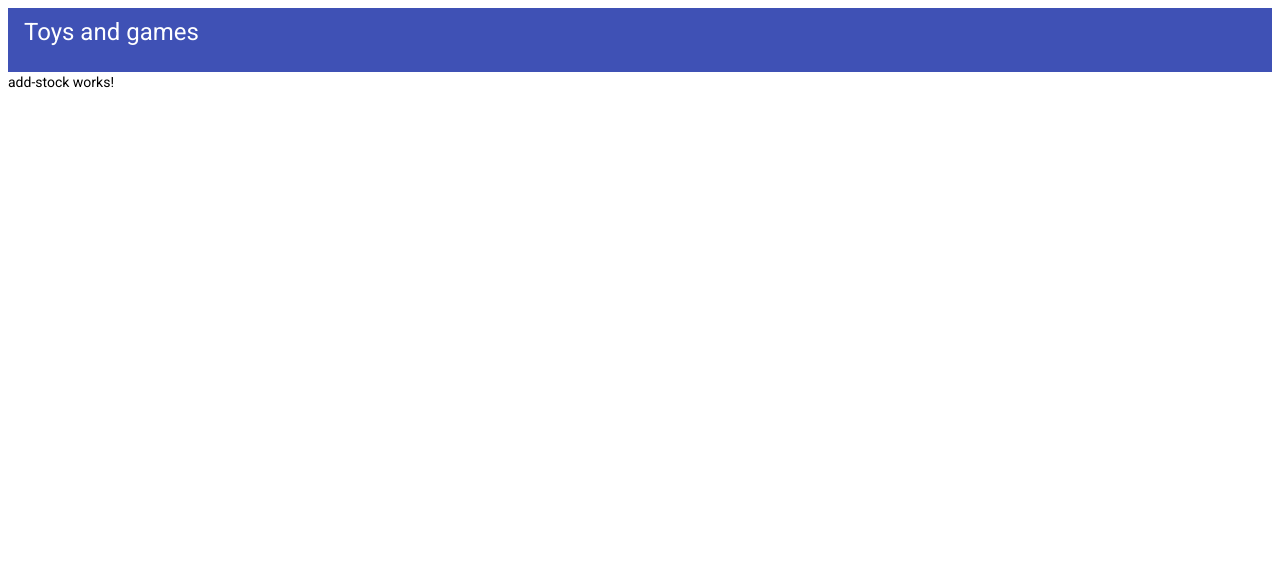
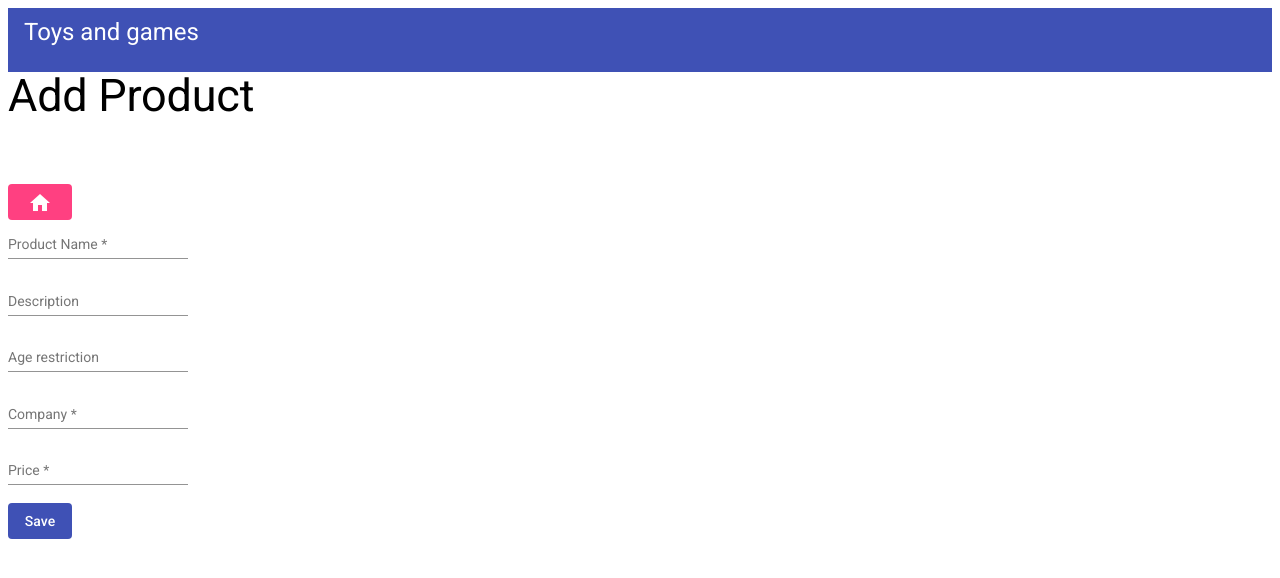
Before and after one commit to JonathanVega08/StockManagement-UI, an Angular app: page /add in a window 1280 px wide. Shown: the top 578 px of the page. Built offline with nearby package versions, Linux system fonts and the light colour scheme; no server answers.

Commit message:
Implemented form to add products.

```diff
--- a/src/app/add-stock/add-stock.component.html
+++ b/src/app/add-stock/add-stock.component.html
@@ -1 +1,77 @@
-<p>add-stock works!</p>
+<h1 class="mat-display-2">Add Product</h1>
+<button color="accent" mat-flat-button routerLink="/home"><mat-icon>home</mat-icon></button>
+<form [formGroup]="productForm" (ngSubmit)="onSubmit()">
+    <div>
+        <mat-form-field>
+            <mat-label>Product Name</mat-label>
+            <input matInput formControlName="name">
+        </mat-form-field>
+    </div>
+    <div *ngIf="name.invalid && (name.dirty || name.touched)"
+    class="alert alert-danger">
+        <div *ngIf="name.errors.required">
+            Name is required.
+          </div>
+          <div *ngIf="name.errors.maxlength">
+            Name must not have more than 50 characters
+          </div>
+    </div>
+   <div>
+    <mat-form-field >
+        <mat-label>Description</mat-label>
+        <input matInput formControlName="description">
+    </mat-form-field>
+   </div>
+   <div *ngIf="description.invalid && (description.dirty || description.touched)"
+    class="alert alert-danger">
+          <div *ngIf="description.errors.maxlength">
+            Description must not have more than 100 characters
+          </div>
+    </div>
+   <div>
+    <mat-form-field >
+        <mat-label>Age restriction</mat-label>
+        <input matInput formControlName="ageRestriction" type="number">
+    </mat-form-field>
+   </div>
+   <div *ngIf="ageRestriction.invalid && (ageRestriction.dirty || ageRestriction.touched)"
+    class="alert alert-danger">
+        <div *ngIf="ageRestriction.errors.pattern">
+        Age cannot have decimal numbers
+        </div>
+        <div *ngIf="ageRestriction.errors.max">
+        Age is restricted to 100 years old
+        </div>
+   </div>
+   <div>
+    <mat-form-field >
+        <mat-label>Company</mat-label>
+        <input matInput formControlName="company">
+    </mat-form-field>
+   </div>
+   <div *ngIf="company.invalid && (company.dirty || company.touched)"
+    class="alert alert-danger">
+        <div *ngIf="company.errors.required">
+            Company is required.
+        </div>
+        <div *ngIf="company.errors.maxlength">
+            Company must not have more than 50 characters
+        </div>
+    </div>
+   <div>
+    <mat-form-field >
+        <mat-label>Price</mat-label>
+        <input matInput formControlName="price" type="number">
+    </mat-form-field>
+   </div>
+   <div *ngIf="price.invalid && (price.dirty || price.touched)"
+    class="alert alert-danger">
+        <div *ngIf="price.errors.required">
+            Price is required.
+        </div>
+        <div *ngIf="price.errors.max || price.errors.min">
+            Price must be in a range between 1 and 1000
+        </div>
+   </div>
+   <button mat-flat-button color="primary">Save</button>
+</form>
--- a/src/app/add-stock/add-stock.component.ts
+++ b/src/app/add-stock/add-stock.component.ts
@@ -1,4 +1,7 @@
 import { Component, OnInit } from '@angular/core';
+import { FormGroup, FormControl, Validators } from '@angular/forms';
+import { ProductService } from '../services/product.service';
+import { Router } from '@angular/router';
 
 @Component({
   selector: 'app-add-stock',
@@ -7,9 +10,48 @@
 })
 export class AddStockComponent implements OnInit {
 
-  constructor() { }
+  constructor(private productService: ProductService,
+    private router: Router) { }
+
+  productForm = new FormGroup({
+    name: new FormControl('',[
+      Validators.required,
+      Validators.maxLength(50),
+    ]),
+    description: new FormControl('',[
+      Validators.maxLength(100),
+    ]),
+    ageRestriction: new FormControl('',[
+      Validators.pattern(/^[0-9]\d*$/),
+      Validators.max(100),
+    ]),
+    company: new FormControl('',[
+      Validators.required,
+      Validators.maxLength(50),
+    ]),
+    price: new FormControl('',[
+      Validators.required,
+      Validators.min(1),
+      Validators.max(1000)
+    ]),
+  })
+
+  get name() { return this.productForm.get('name'); }
+  get description() { return this.productForm.get('description'); }
+  get ageRestriction() { return this.productForm.get('ageRestriction'); }
+  get company() { return this.productForm.get('company'); }
+  get price() { return this.productForm.get('price'); }
 
   ngOnInit(): void {
   }
 
+  onSubmit(): void{
+    this.productService.addProduct(this.productForm.value)
+    .subscribe(() => {
+      this.router.navigate(['/home']);
+    },
+    () => {
+
+    })
+  }
 }
```
